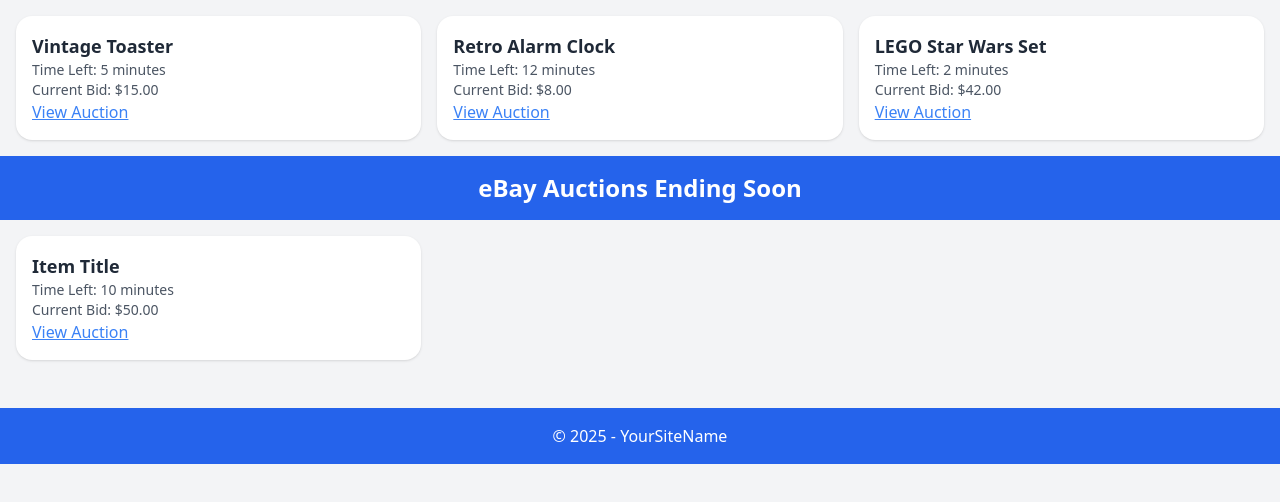
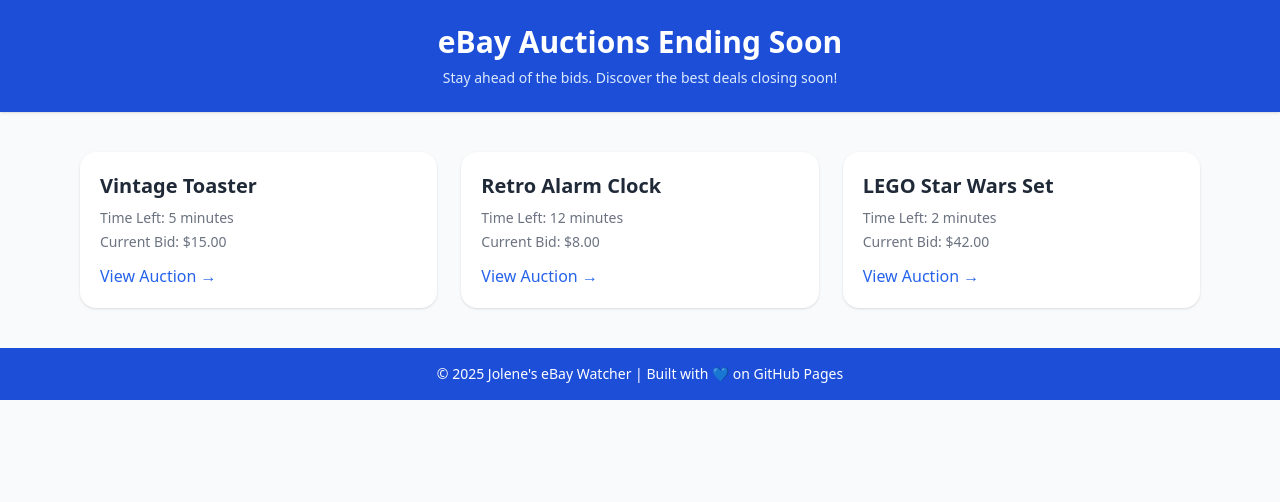
Before and after one commit to joleneg99/ebay-auctions-site, a plain HTML site: page index.html in a window 1280 px wide. Drawn offline with nearby package versions, Linux system fonts and the light colour scheme.

Commit message:
Update index.html

```diff
--- a/index.html
+++ b/index.html
@@ -1,29 +1,3 @@
-<main class="p-4 grid grid-cols-1 md:grid-cols-2 lg:grid-cols-3 gap-4">
-  <!-- Card 1 -->
-  <div class="bg-white rounded-2xl shadow p-4">
-    <h2 class="text-lg font-semibold">Vintage Toaster</h2>
-    <p class="text-sm text-gray-600">Time Left: 5 minutes</p>
-    <p class="text-sm text-gray-600">Current Bid: $15.00</p>
-    <a href="#" class="text-blue-500 underline">View Auction</a>
-  </div>
-
-  <!-- Card 2 -->
-  <div class="bg-white rounded-2xl shadow p-4">
-    <h2 class="text-lg font-semibold">Retro Alarm Clock</h2>
-    <p class="text-sm text-gray-600">Time Left: 12 minutes</p>
-    <p class="text-sm text-gray-600">Current Bid: $8.00</p>
-    <a href="#" class="text-blue-500 underline">View Auction</a>
-  </div>
-
-  <!-- Card 3 -->
-  <div class="bg-white rounded-2xl shadow p-4">
-    <h2 class="text-lg font-semibold">LEGO Star Wars Set</h2>
-    <p class="text-sm text-gray-600">Time Left: 2 minutes</p>
-    <p class="text-sm text-gray-600">Current Bid: $42.00</p>
-    <a href="#" class="text-blue-500 underline">View Auction</a>
-  </div>
-</main>
-
 <!DOCTYPE html>
 <html lang="en">
 <head>
@@ -32,24 +6,50 @@
   <title>eBay Auctions Ending Soon</title>
   <script src="https://cdn.tailwindcss.com"></script>
 </head>
-<body class="bg-gray-100 text-gray-800">
+<body class="bg-gray-50 text-gray-800 font-sans">
 
-  <header class="bg-blue-600 text-white p-4">
-    <h1 class="text-2xl font-bold text-center">eBay Auctions Ending Soon</h1>
+  <!-- Header -->
+  <header class="bg-blue-700 text-white py-6 shadow">
+    <div class="max-w-4xl mx-auto px-4 text-center">
+      <h1 class="text-3xl font-bold">eBay Auctions Ending Soon</h1>
+      <p class="mt-2 text-blue-100 text-sm">Stay ahead of the bids. Discover the best deals closing soon!</p>
+    </div>
   </header>
 
-  <main class="p-4 grid grid-cols-1 md:grid-cols-2 lg:grid-cols-3 gap-4">
-    <!-- Auction Cards Placeholder -->
-    <div class="bg-white rounded-2xl shadow p-4">
-      <h2 class="text-lg font-semibold">Item Title</h2>
-      <p class="text-sm text-gray-600">Time Left: 10 minutes</p>
-      <p class="text-sm text-gray-600">Current Bid: $50.00</p>
-      <a href="#" class="text-blue-500 underline">View Auction</a>
+  <!-- Main Content -->
+  <main class="max-w-6xl mx-auto px-4 py-10 grid grid-cols-1 md:grid-cols-2 lg:grid-cols-3 gap-6">
+
+    <!-- Auction Card 1 -->
+    <div class="bg-white rounded-2xl shadow hover:shadow-lg transition duration-200 p-5">
+      <h2 class="text-xl font-semibold mb-2">Vintage Toaster</h2>
+      <p class="text-sm text-gray-500 mb-1">Time Left: 5 minutes</p>
+      <p class="text-sm text-gray-500 mb-3">Current Bid: $15.00</p>
+      <a href="#" class="inline-block text-blue-600 hover:underline font-medium">View Auction →</a>
     </div>
+
+    <!-- Auction Card 2 -->
+    <div class="bg-white rounded-2xl shadow hover:shadow-lg transition duration-200 p-5">
+      <h2 class="text-xl font-semibold mb-2">Retro Alarm Clock</h2>
+      <p class="text-sm text-gray-500 mb-1">Time Left: 12 minutes</p>
+      <p class="text-sm text-gray-500 mb-3">Current Bid: $8.00</p>
+      <a href="#" class="inline-block text-blue-600 hover:underline font-medium">View Auction →</a>
+    </div>
+
+    <!-- Auction Card 3 -->
+    <div class="bg-white rounded-2xl shadow hover:shadow-lg transition duration-200 p-5">
+      <h2 class="text-xl font-semibold mb-2">LEGO Star Wars Set</h2>
+      <p class="text-sm text-gray-500 mb-1">Time Left: 2 minutes</p>
+      <p class="text-sm text-gray-500 mb-3">Current Bid: $42.00</p>
+      <a href="#" class="inline-block text-blue-600 hover:underline font-medium">View Auction →</a>
+    </div>
+
+    <!-- You can add more cards below following the same format -->
+
   </main>
 
-  <footer class="bg-blue-600 text-white text-center p-4 mt-8">
-    <p>&copy; 2025 - YourSiteName</p>
+  <!-- Footer -->
+  <footer class="bg-blue-700 text-white text-center py-4">
+    <p class="text-sm">&copy; 2025 Jolene's eBay Watcher | Built with 💙 on GitHub Pages</p>
   </footer>
 
 </body>
```
